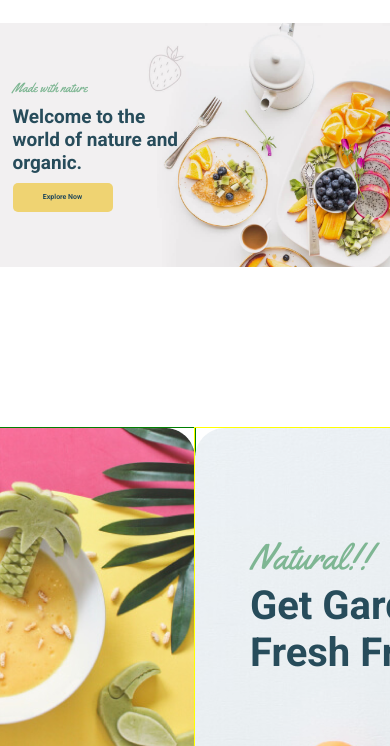
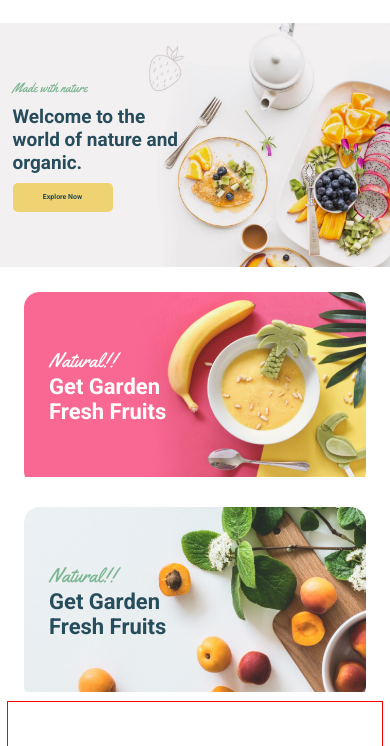
Before and after one commit to AnnaMasko/Organic, a plain HTML site: page index.html in a window 390 px wide. Shown: the part 98-844 px from the top of the page. Drawn offline with nearby package versions, Linux system fonts and the light colour scheme; files whose address does not match are found by name.

Commit message:
add adaptation section banner

```diff
--- a/styles/banner.css
+++ b/styles/banner.css
@@ -8,14 +8,11 @@
     height: 378px;
     display: flex;
     justify-content: space-between;
-
 }
 .fruits{
     width: 665px;
     background-image: url(../images/fruits.png);
     background-repeat: no-repeat;
-    outline: 1px solid green;
-
 }
 .fruits__subscribe{
    margin-top: 105px;
@@ -41,7 +38,6 @@
     width: 665px;
     background-image: url(../images/vegetables.png);
     background-repeat: no-repeat;
-    outline: 1px solid yellow;
 }
 
 .vegetables__subscribe{
@@ -63,3 +59,122 @@
      color: var(--color-blue);
 
  }
+
+ @media (max-width:1280px)
+{
+    .banner{
+        margin-top: 120px;
+        width: 1226px;
+    }
+    .fruits{
+        width: 588px;
+        background-size: 588px;
+    }
+    .vegetables{
+        width: 588px;
+        background-size: 588px;
+    }
+}
+@media (max-width:1152px)
+{
+    .banner{
+        margin-top: 108px;
+        width: 1100px;
+    }
+    .fruits{
+        width: 525px;
+        background-size: 525px;
+    }
+    .vegetables{
+        width: 525px;
+        background-size: 525px;
+    }
+}
+@media (max-width:1024px)
+{
+    .banner{
+        margin-top: 96px;
+        width: 980px;
+    }
+    .fruits{
+        width: 465px;
+        background-size: 465px;
+    }
+    .vegetables{
+        width: 465px;
+        background-size: 465px;
+    }
+}
+@media (max-width:820px)
+{
+    .banner{
+        margin-top: 76px;
+        width: 784px;
+    }
+    .fruits{
+        width: 367px;
+        background-size: 367px;
+    }
+    .fruits__subscribeText{
+        font-size: 20px;
+    }
+    .fruits__subscribeTitle{
+        max-width: 124px;
+        font-size: 22px;
+    }
+    .vegetables{
+        width: 367px;
+        background-size: 367px;
+    }
+    .vegetables__subscribeText{
+        font-size: 20px;
+    }
+    .vegetables__subscribeTitle{
+        max-width: 124px;
+        font-size: 22px;
+    }
+}
+
+@media (max-width:768px)
+{
+    .banner{
+        margin-top: 70px;
+        width: 734px;
+    }
+    .fruits{
+        width: 342px;
+        background-size: 342px;
+    }
+    .vegetables{
+        width: 342px;
+        background-size: 342px;
+    }
+}
+
+@media (max-width:540px)
+{
+    .banner{
+        margin-top: 0;
+        width: 516px;
+        flex-direction: column;
+        align-items: center;
+        height: 400px;
+        margin-bottom: 10px;
+    }
+    .fruits{
+        height: 185px;
+    }
+    .fruits__subscribe{
+        margin-top: 55px;
+        margin-left: 25px;
+     }
+     .vegetables{
+        height: 185px;
+    }
+
+     .vegetables__subscribe{
+        margin-top: 55px;
+        margin-left: 25px;
+     }
+
+}
```
